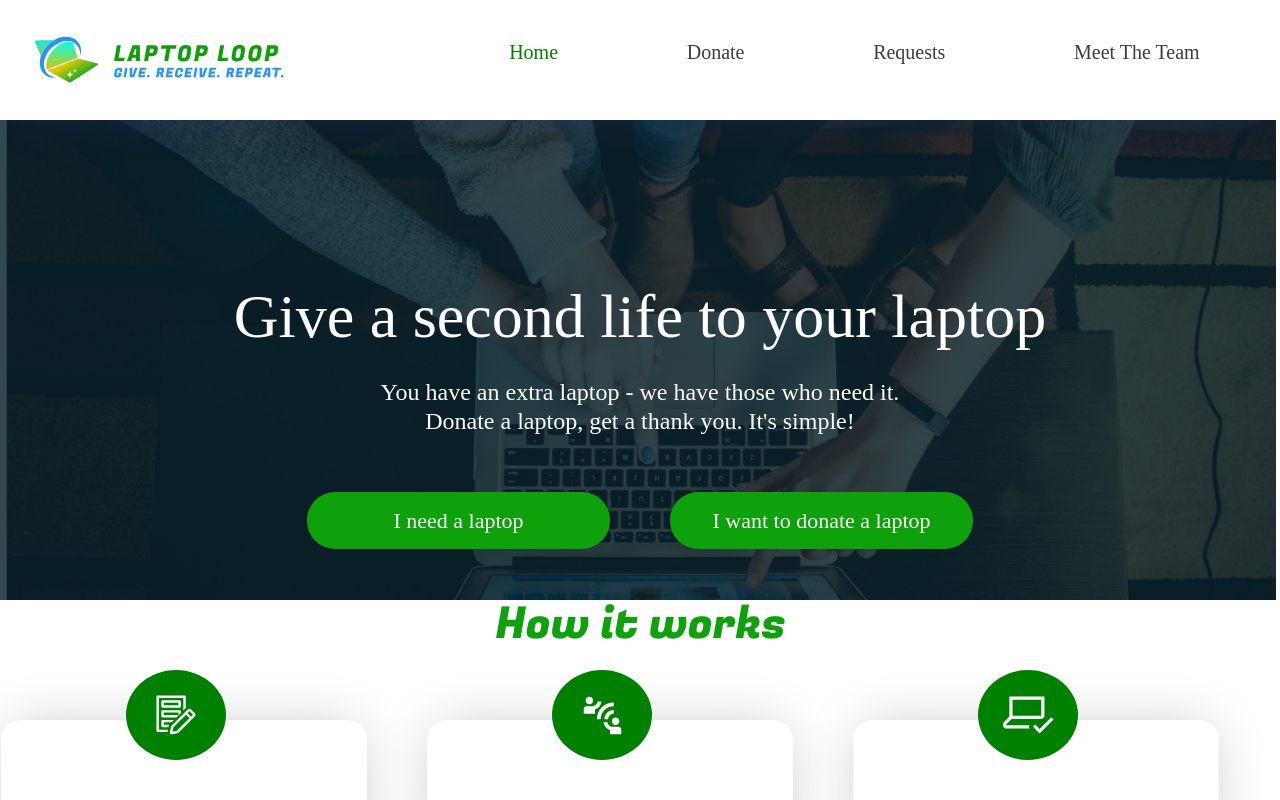
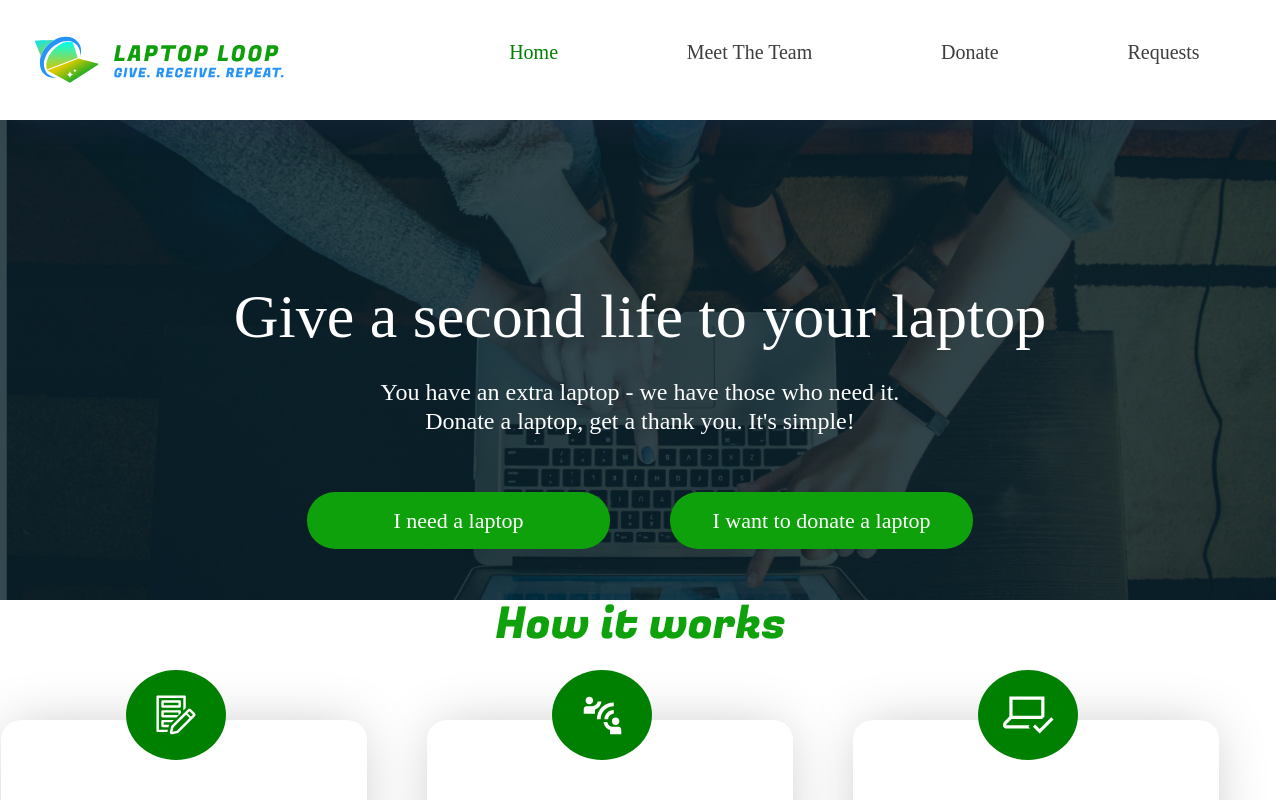
Before and after one commit to Sslim123/tech-roots-project, a React (Create React App) app in the folder client/: page / in a window 1280 px wide. Shown: the top 800 px of the page. Built offline with nearby package versions, Linux system fonts and the light colour scheme; no server answers.

Commit message:
fix index

```diff
--- a/client/src/pages/component/navbar/navbar.js
+++ b/client/src/pages/component/navbar/navbar.js
@@ -27,6 +27,13 @@ const Navbar = (props) => {
 						<li>Home</li>
 					</NavLink>
 					<NavLink
+						to="/meat-the-team"
+						className="skills"
+						activeClassName="active-nav-links"
+					>
+						<li>Meet the team</li>
+					</NavLink>
+					<NavLink
 						to="/create-donator-requests"
 						className="about"
 						activeClassName="active-nav-links"
@@ -40,13 +47,6 @@ const Navbar = (props) => {
 					>
 						<li>Requests</li>
 					</NavLink>
-					<NavLink
-						to="/meat-the-team"
-						className="skills"
-						activeClassName="active-nav-links"
-					>
-						<li>Meet the team</li>
-					</NavLink>
 				</ul>
 
 				<button className="mobile-menu-icon" onClick={() => setMobile(!Mobile)}>
```
